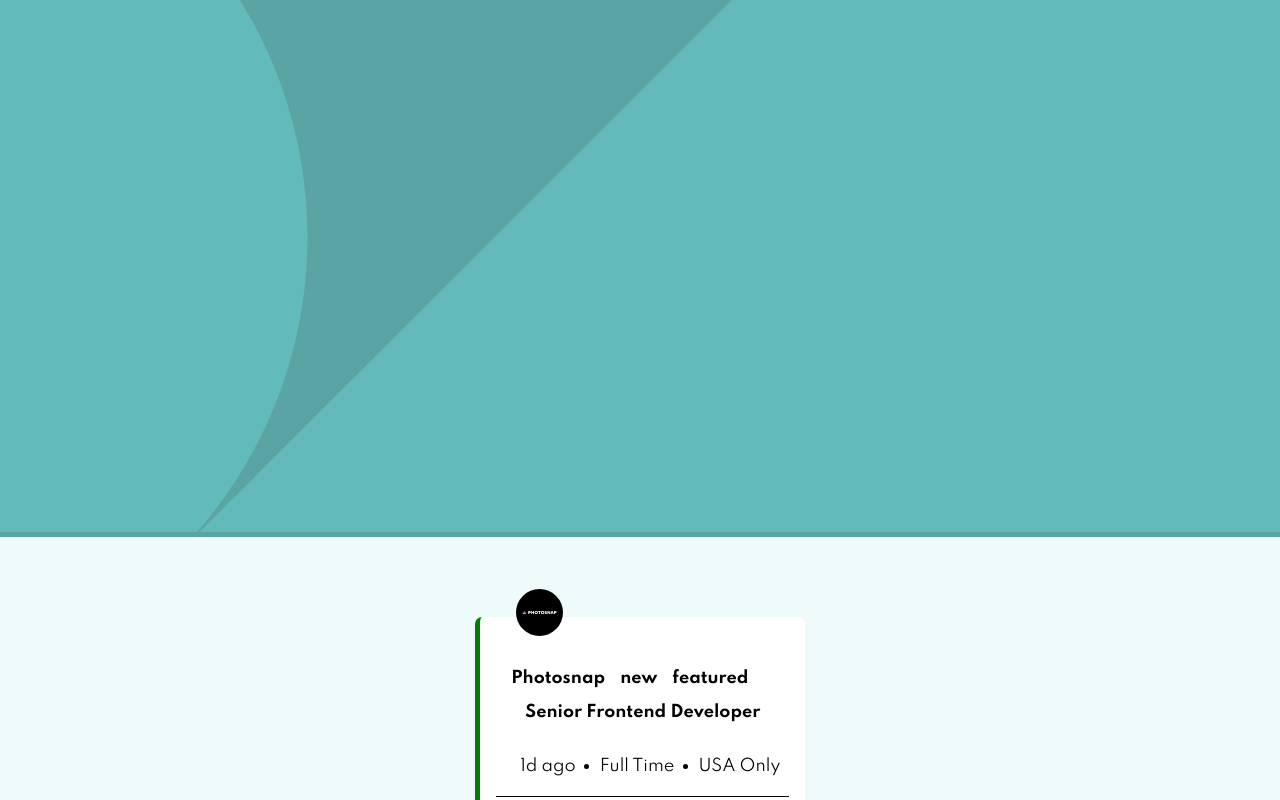
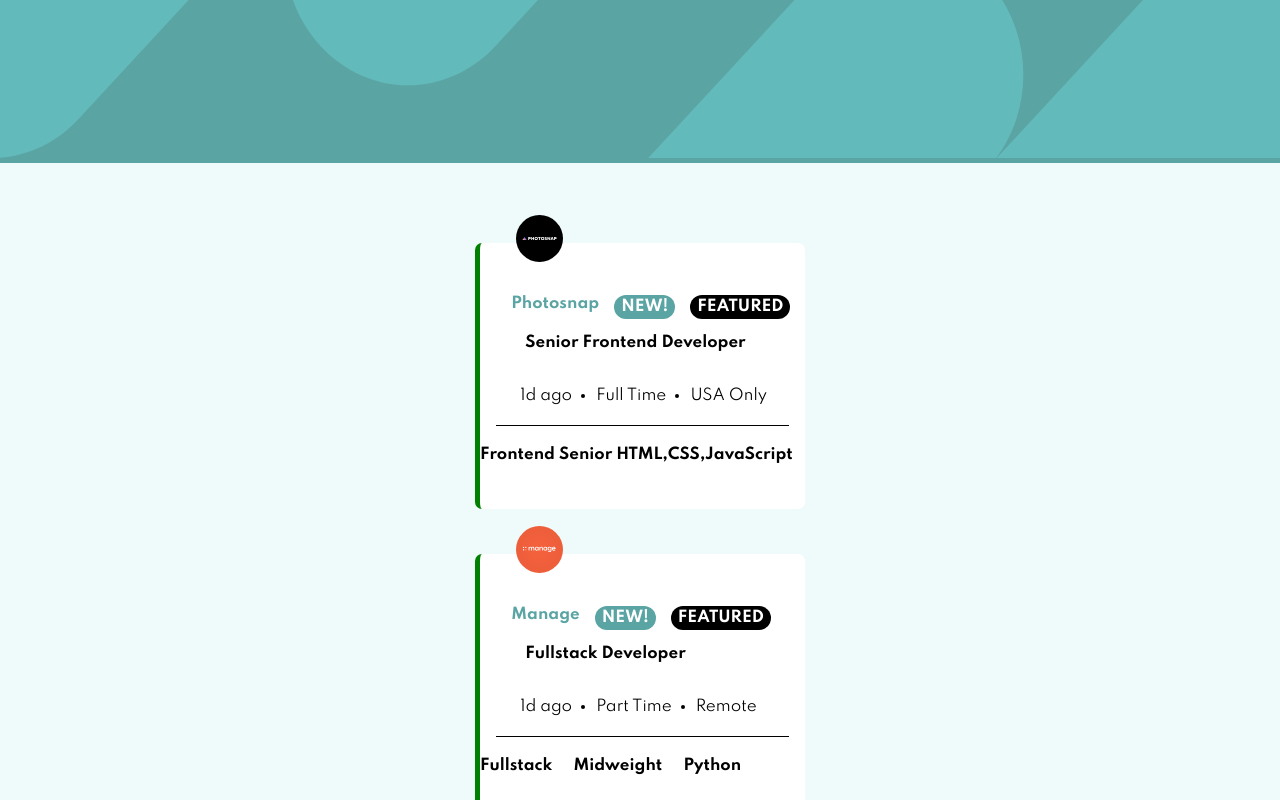
Before and after one commit to ChamuMutezva/static-job-listings, an Angular app: page / in a window 1280 px wide. Shown: the top 800 px of the page. Built offline with nearby package versions, Linux system fonts and the light colour scheme.

Commit message:
feat: picture image to allow cahnge of pics

```diff
--- a/src/app/app.component.css
+++ b/src/app/app.component.css
@@ -1,11 +1,13 @@
 header {
-   /* background-image: url("../assets/images/bg-header-mobile.svg");
-    background-repeat: no-repeat;*/
-    background-color: hsl(180, 29%, 50%);
+  /*  background-image: url("../assets/images/bg-header-mobile.svg"); */
+
+    background-color: rgb(91, 164, 164);
     background-size: contain;
+    background-repeat: no-repeat;
 }
 .header__img {
     width: 100%;
+    height: 158px;
 }
 
 .mainSection {
@@ -50,6 +52,21 @@ img.card__img {
     margin-left: 15px;
     margin-bottom: 15px;
 }
+.company {
+    color: hsl(180, 29%, 50%);
+}
+.newFeatures {
+    background-color:  hsl(180, 29%, 50%);
+    padding: 3px 7px;
+    border-radius: 20px;
+    color: white;
+}
+.featured {
+    padding: 3px 7px;
+    background-color: black;
+    color: white;
+    border-radius: 20px;
+}
 .card__primary__position {
     margin-left: 29px;
     margin-bottom: 15px;
@@ -81,3 +98,8 @@ img.card__img {
 .languages {
     flex-grow: 3;
 }
+
+@media screen and(min-width: 790px) {
+
+
+}
--- a/src/app/app.component.html
+++ b/src/app/app.component.html
@@ -1,5 +1,10 @@
 <header>
-    <img class="header__img" src="../assets/images/bg-header-mobile.svg" alt="" srcset="">
+    <picture>
+        <source media="(min-width: 790px)" srcset="../assets/images/bg-header-desktop.svg">
+     <!--  <source media="(min-width: 480px)" srcset="../assets/images/bg-header-desktop.svg"> -->
+       <img class="header__img" src="../assets/images/bg-header-mobile.svg" alt="">
+    </picture>
+
 </header>
 <main class="mainSection">
     <div class="cards" *ngFor="let item of jobRoles">
@@ -8,12 +13,12 @@
                 <img class="card__img" [src]="item.logo" alt="">
                 <div class="card__features">
                     <h4 class="card__features__item company">{{item.company}}</h4>
-                    <h4 class="card__features__item newFeatures">{{item.new ? "new" : ""}}</h4>
-                    <h4 class="card__features__item featured">{{item.featured ? "featured" : ""}}</h4>
+                    <h4 class="card__features__item newFeatures" *ngIf="item.new">NEW!</h4>
+                    <h4 class="card__features__item featured" *ngIf="item.featured">FEATURED</h4>
                 </div>
                 <h4 class="card__primary__position">{{item.position}}</h4>
                 <ul class="card__contract">
-                    <li class="card__contract__item posting" >{{item.postedAt}}</li>
+                    <li class="card__contract__item posting">{{item.postedAt}}</li>
                     <li class="card__contract__item contract">{{item.contract}}</li>
                     <li class="card__contract__item location">{{item.location}}</li>
                 </ul>
--- a/src/styles.css
+++ b/src/styles.css
@@ -3,6 +3,7 @@
 @import url('https://fonts.googleapis.com/css?family=Spartan:400,500,700&display=swap');
 body {
     font-family: 'Spartan', sans-serif;
+    font-size: 15px;
 }
 
 * {
```
